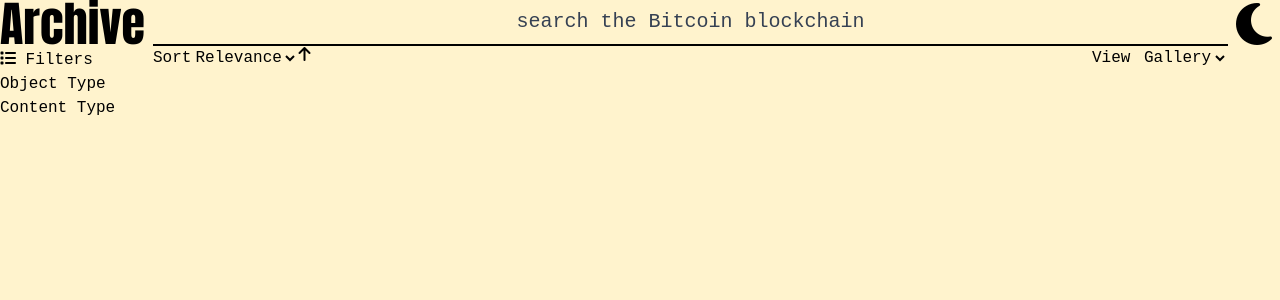
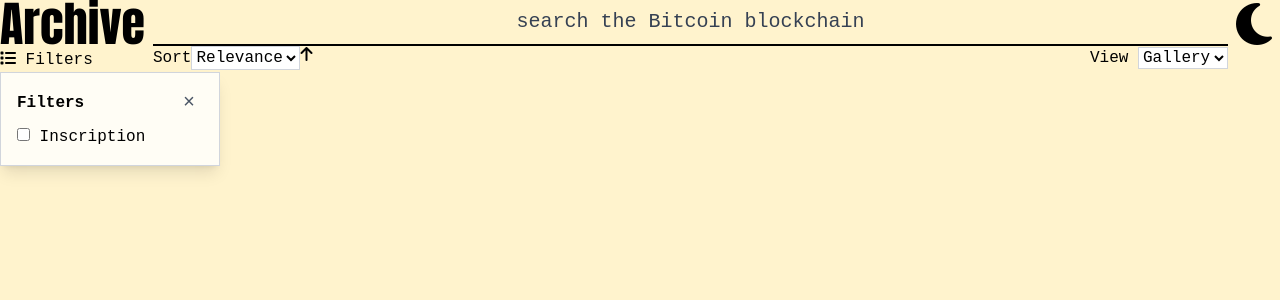
Before and after one commit to jtraub91/ordinalsarchive, a Django app: page /block/ in a window 1280 px wide, after a click on "Filters". Shown: the top 300 px of the page. Run offline with Django 5.2, Linux system fonts and the light colour scheme.

Commit message:
filters dropdown, populate form selections from query, and backend query logic for index view

```diff
--- a/ordinalsarchive/static/js/main.js
+++ b/ordinalsarchive/static/js/main.js
@@ -68,3 +68,11 @@ if (document.documentElement.classList.contains('dark')) {
 
 // Redraw on resize
 window.addEventListener('resize', () => resizeAndDraw(canvas));
+
+// Filters dropdown close button logic
+const filtersCloseBtn = document.getElementById('filters_close');
+if (filtersCloseBtn) {
+  filtersCloseBtn.addEventListener('click', function() {
+    document.getElementById('filters').classList.add('hidden');
+  });
+}
--- a/pages/templates/base.html
+++ b/pages/templates/base.html
@@ -36,41 +36,54 @@
               <span>Filters</span>
             </label>
           </div>
-          <div id="filters" class="hidden absolute">
+          <div id="filters" class="hidden absolute bg-white/80 dark:bg-zinc-800/80 border border-gray-300 dark:border-zinc-700 shadow-lg p-4 z-50 min-w-[220px]">
+            <div class="flex justify-between items-center mb-2">
+              <span class="font-semibold">Filters</span>
+              <button type="button" id="filters_close" aria-label="Close filters" class="text-gray-600 dark:text-gray-300 hover:text-black dark:hover:text-white text-xl px-2">&times;</button>
+            </div>
             <ol>
               <li>
-                <div>Object Type</div>
                 <ul>
-                  {% for object_type in object_types %}
                   <li>
                     <input
-                      {% if object_type|lower in request.GET.getlist.object_type %}checked{% endif %}
+                      {% if 'inscription' in query_object_types %}checked{% endif %}
                       type="checkbox"
                       name="object_type"
-                      value="{{ object_type|lower }}"
-                      id="object_type">
-                    <label for="{{ object_type|lower }}">
-                      {{ object_type }}
+                      value="inscription"
+                      id="object_type_inscription">
+                    <label for="object_type_inscription" class="font-normal pr-2">
+                      Inscription
+                    </label>
+                    <ul class="ml-3">
+                      {% for content_type in content_types %}
+                      <li>
+                        <input
+                          {% if content_type|lower in query_content_types %}checked{% endif %}
+                          type="checkbox"
+                          name="content_type"
+                          value="{{ content_type }}"
+                          id="content_type_{{ forloop.counter }}">
+                        <label for="content_type_{{ forloop.counter }}">
+                          {{ content_type }}
                         </label>
                       </li>
                       {% endfor %}
                     </ul>
                   </li>
-              <li>
-                <div>Content Type</div>
-                <ul>
-                  {% for content_type in content_types %}
+                  {% for object_type in object_types %}
+                    {% if object_type|lower != 'inscription' %}
                     <li>
                       <input
-                      {% if content_type|lower in request.GET.getlist.content_type %}checked{% endif %}
+                        {% if object_type|lower in query_object_types %}checked{% endif %}
                         type="checkbox"
-                      name="content_type"
-                      value="{{ content_type }}"
-                      id="content_type">
-                    <label for="content_type">
-                      {{ content_type }}
+                        name="object_type"
+                        value="{{ object_type|lower }}"
+                        id="object_type_{{ object_type|lower }}">
+                      <label for="object_type_{{ object_type|lower }}">
+                        {{ object_type }}
                       </label>
                     </li>
+                    {% endif %}
                   {% endfor %}
                 </ul>
               </li>
@@ -94,17 +107,17 @@
                 <label for="sort_select">
                   Sort
                 </label>
-                <select name="sort" id="sort_select">
-                  <option value="relevance">Relevance</option>
-                  <option value="date">Date</option>
+                <select name="sort" id="sort_select" class="bg-white dark:bg-zinc-900 text-black dark:text-white border border-gray-300 dark:border-zinc-700">
+                  <option value="relevance" {% if request.GET.sort == "relevance" %}selected{% endif %}>Relevance</option>
+                  <option value="date" {% if request.GET.sort == "date" %}selected{% endif %}>Date</option>
                 </select>
                 <div class="hidden">
                   <label for="order_select">
                     Order
                   </label>
                   <select name="order" id="order_select">
-                    <option value="asc">Ascending</option>
-                    <option value="desc">Descending</option>
+                    <option value="asc" {% if request.GET.order == "asc" %}selected{% endif %}>Ascending</option>
+                    <option value="desc" {% if request.GET.order == "desc" %}selected{% endif %}>Descending</option>
                   </select>
                 </div>
                 <i class="fa-solid fa-arrow-up cursor-pointer" id="order_toggle"></i>
@@ -113,9 +126,9 @@
                 <label for="view_select">
                   View
                 </label>
-                <select name="view" id="view_select">
-                  <option value="gallery">Gallery</option>
-                  <option value="list">List</option>
+                <select name="view" id="view_select" class="bg-white dark:bg-zinc-900 text-black dark:text-white border border-gray-300 dark:border-zinc-700">
+                  <option value="gallery" {% if request.GET.view == "gallery" %}selected{% endif %}>Gallery</option>
+                  <option value="list" {% if request.GET.view == "list" %}selected{% endif %}>List</option>
                 </select>
               </div>
             </div>
--- a/pages/views.py
+++ b/pages/views.py
@@ -16,25 +16,61 @@ def index(request):
     view = request.GET.get("view", "gallery")
     query = request.GET.get("q")
 
+    # Get all possible object types/content types
+    all_object_types = ["inscription", "txin", "txout", "tx", "block"]
+    all_content_types = list(
+        models.Inscription.objects.values_list("content_type", flat=True).distinct()
+    )
+
+    # If all or none object types are selected, treat as no filtering
+    if not object_types or set(object_types) == set(all_object_types):
+        object_types = all_object_types
+    # If inscription is selected but no content types, treat as all content types
+    if "inscription" in object_types:
+        if not content_types or set(content_types) == set(all_content_types):
+            content_types = all_content_types
+    else:
+        content_types = []  # Ignore content types if inscription not selected
+
     filter_query = Q()
     for object_type in object_types:
         if object_type == "inscription":
+            # If inscription, filter by all selected content types
+            ct_q = Q()
             for content_type in content_types:
-                filter_query |= Q(inscription__isnull=False) & Q(
+                ct_q |= Q(inscription__isnull=False) & Q(
                     inscription__content_type=content_type
                 )
+            filter_query |= ct_q
         else:
             kwarg = {f"{object_type}__isnull": False}
             filter_query |= Q(**kwarg)
 
-    objects = models.ContextRevision.objects.filter(filter_query).order_by("-id")
+    # If nothing selected, show all
+    if not filter_query.children:
+        filter_query = Q()
 
+    # Main queryset
+    objects = models.ContextRevision.objects.filter(filter_query)
+
+    # Apply search query as AND
     if query:
-        filter_query |= Q(txin__scriptsig_text__search=query)
-        filter_query |= Q(txout__scriptpubkey_text__search=query)
-        filter_query |= Q(inscription__filename__icontains=query)
-        filter_query |= Q(inscription__content_type__icontains=query)
-        objects = models.ContextRevision.objects.filter(filter_query)
+        q_filter = (
+            Q(txin__scriptsig_text__icontains=query)
+            | Q(txout__scriptpubkey_text__icontains=query)
+            | Q(inscription__filename__icontains=query)
+            | Q(inscription__content_type__icontains=query)
+            | Q(inscription__text__icontains=query)
+            | Q(text__icontains=query)
+        )
+        objects = objects.filter(q_filter)
+
+    # Sorting (default to date for now)
+    if sort == "date":
+        objects = objects.order_by("-id" if order == "desc" else "id")
+    else:
+        # Placeholder for relevance (use date for now)
+        objects = objects.order_by("-id" if order == "desc" else "id")
 
     paginator = Paginator(objects, 24)
     page = request.GET.get("page")
@@ -73,11 +109,21 @@ def index(request):
     else:
         next_page_url = None
 
+    query_object_types = request.GET.getlist("object_type")
+    query_content_types = request.GET.getlist("content_type")
+
     if request.headers.get("HX-Request"):
         return render(
             request,
             "components/results.html",
-            context={"results": results, "next_page_url": next_page_url},
+            context={
+                "results": results,
+                "next_page_url": next_page_url,
+                "object_types": ["Inscription", "TxIn", "TxOut", "Tx", "Block"],
+                "content_types": content_types,
+                "query_object_types": query_object_types,
+                "query_content_types": query_content_types,
+            },
         )
     content_types = models.Inscription.objects.values_list(
         "content_type", flat=True
@@ -90,6 +136,9 @@ def index(request):
             "next_page_url": next_page_url,
             "object_types": ["Inscription", "TxIn", "TxOut", "Tx", "Block"],
             "content_types": content_types,
+            "view": view,
+            "query_object_types": query_object_types,
+            "query_content_types": query_content_types,
         },
     )
 
```
Also changed, not shown: README.md, ordinalsarchive/static/dist/tailwind.css, 1 other file. Lines whose indentation alone changed are shown as unchanged.
